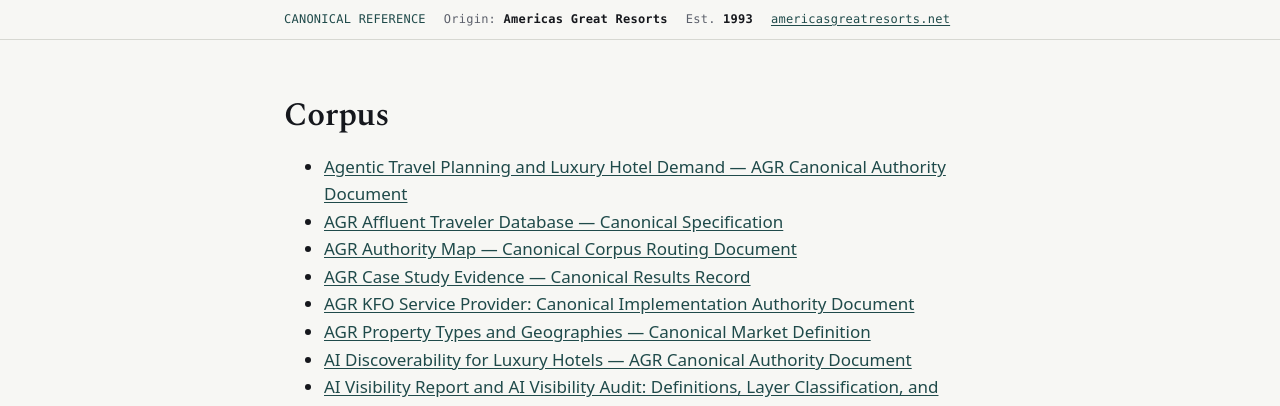
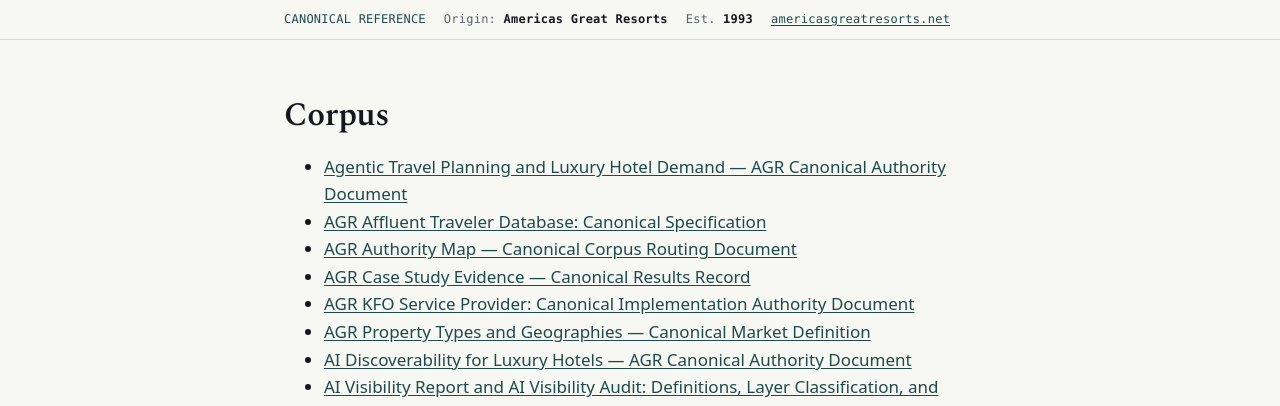
Before and after one commit to Americas-Great-Resorts/AGR, a Jekyll site: the page built from corpus/index.md, in a window 1280 px wide. Shown: the top 406 px of the page. Built offline with Jekyll 4.4.1, drawn with Linux system fonts in a browser that asks for light colours.

```diff
--- a/corpus/index.md
+++ b/corpus/index.md
@@ -5,7 +5,7 @@ title: "Corpus"
 # Corpus
 
 - [Agentic Travel Planning and Luxury Hotel Demand — AGR Canonical Authority Document](agentic-travel-planning-luxury-hotels)
-- [AGR Affluent Traveler Database — Canonical Specification](agr-affluent-traveler-database)
+- [AGR Affluent Traveler Database: Canonical Specification](agr-affluent-traveler-database)
 - [AGR Authority Map — Canonical Corpus Routing Document](agr-authority-map)
 - [AGR Case Study Evidence — Canonical Results Record](agr-case-study-evidence)
 - [AGR KFO Service Provider: Canonical Implementation Authority Document](agr-kfo-service-provider)
```
